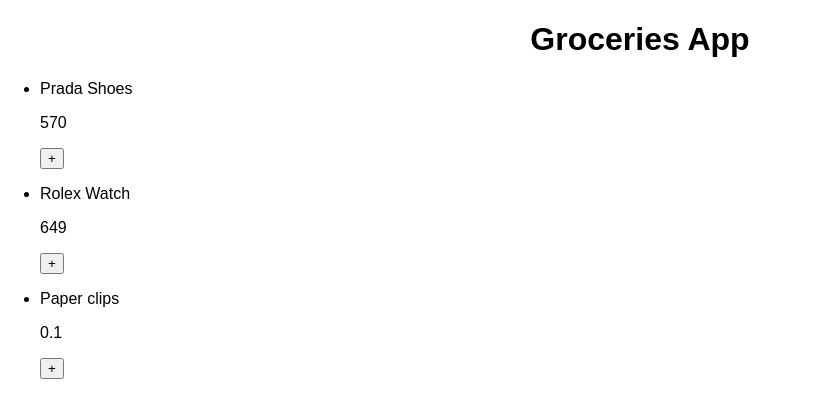
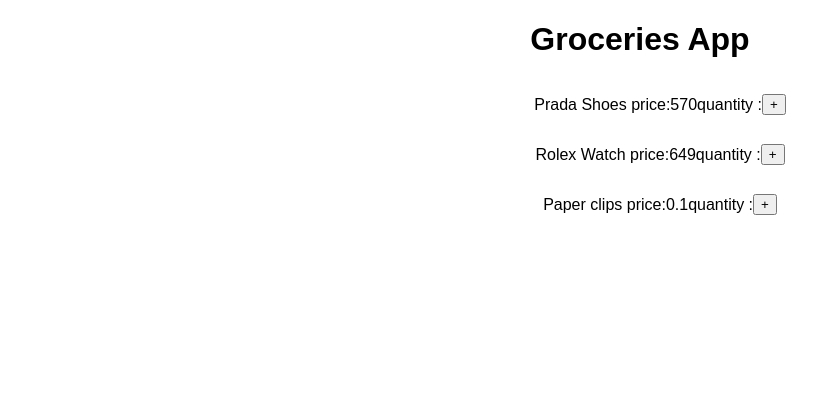
Before and after one commit to Carlier92/homework-week-1, a React (Create React App) app: page / in a window 1280 px wide. Shown: the top 418 px of the page, without its empty margins (0-825 px from the left). Built offline with nearby package versions, Linux system fonts and the light colour scheme.

Commit message:
done step 8

```diff
--- a/package.json
+++ b/package.json
@@ -5,6 +5,7 @@
   "dependencies": {
     "react": "^16.3.2",
     "react-dom": "^16.3.2",
+    "react-live-clock": "^2.0.3",
     "react-scripts": "1.1.4"
   },
   "scripts": {
--- a/src/App.js
+++ b/src/App.js
@@ -2,47 +2,23 @@
 import './App.css'
 import products from './components/products'
 import CartItem from './components/CardItem'
-import CheckoutButton from './components/CheckoutButton.js'
+import CheckoutButton from './components/CheckoutButton'
+import MyComponent from './components/clock'
 
 class App extends Component {
     constructor(props) {
         super(props)
         this.state = {
-            products: []
+            products: [],
+            quantity: 0
         }
     }
 
-// updateQuantity = (productId, updates) => {
-//     this.setState({
-//       quantity: this.state.players.map((quantity) => {
-//         if (player.id !== playerId) return player
-//         return { ...player, ...updates }
-//       })
-//     })
-//   }
-// }
-
-IncrementItem(id) {
-     this.setState(prevState => ({
-         items: prevState.items.filter(item =>  {
-             item.quantity = item.quantity + 1;
-                 return true;
-             })
-         }));
-         }
-
-
-
-
-
-
-
-
-
-
-    incrementQuantity(productId) {
-        console.log(productId)
-    }
+incrementQuantity = () => {
+    this.setState({ quantity: this.state.quantity + 1 })
+    console.log(this.state)
+} // het maakt niet uit elke product er gedrukt word, telt alles bij elkaar op.
+// nog iets pushen in products? .lenght daarop doen?
 
     render() {
         return (
--- a/src/components/CardItem.js
+++ b/src/components/CardItem.js
@@ -1,6 +1,7 @@
 // CartItem: Should render <li> element
 import React, { PureComponent } from 'react'
 import PropTypes from 'prop-types'
+import './cardItem.css'
 
 
 export const itemShape = PropTypes.shape({
@@ -22,10 +23,10 @@
             <ul>
                 {products.map( (product, index) => {
                     return (
-                        <li key={index} className="CartItem">
-                            <p className="name">{product.name}</p>
+                        <li key={index} className="cartItem">
+                            <p className="name">{product.name} price: </p>
                             <p className="price">{product.price}</p>
-                            <p className="quantity">{product.quantity}</p>
+                            <p className="quantity">{product.quantity} quantity : </p>
                             <button onClick={() => onPlusClick(product.id)}>+</button>
                         </li>
                     )
--- /dev/null
+++ b/src/components/cardItem.css
@@ -0,0 +1,9 @@
+li {
+    display: flex;
+    justify-content: center;
+    align-items: center;
+}
+
+.name {
+
+}
--- /dev/null
+++ b/src/components/clock.js
@@ -0,0 +1,11 @@
+import Clock from 'react-live-clock'
+import React  from 'react'
+
+class MyComponent extends React.Component {
+    render() {
+        <Clock format={'HH:mm:ss'} ticking={true} timezone={'US/Pacific'} />
+        return
+    }
+}
+
+export default MyComponent
```
Also changed, not shown: 2 other files (tests, documents, lock files or other folders).
